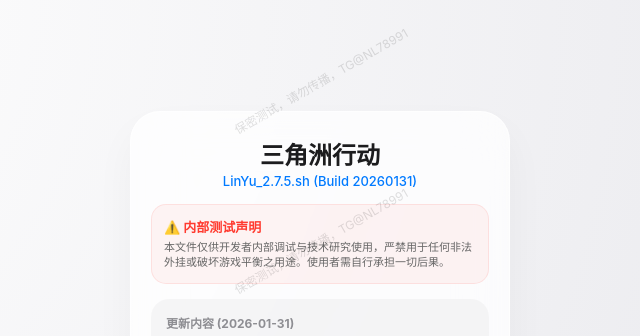
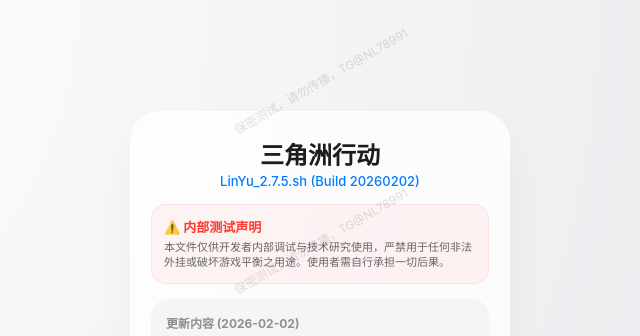
Before and after one commit to nailong78/LinYu_DF_Share, a plain HTML site: page index.html in a window 1280 px wide. Shown: the top 336 px of the page, 320-960 px from the left. Drawn offline with Linux system fonts and the light colour scheme.

Commit message:
更新 index.html

```diff
--- a/index.html
+++ b/index.html
@@ -123,7 +123,7 @@
     <div class="glass-card">
         <div>
             <h1>三角洲行动</h1>
-            <span class="version">LinYu_2.7.5.sh (Build 20260131)</span>
+            <span class="version">LinYu_2.7.5.sh (Build 20260202)</span>
 
             <div class="disclaimer">
                 <h4>⚠️ 内部测试声明</h4>
@@ -131,7 +131,7 @@
             </div>
 
             <div class="log-container">
-                <h3>更新内容 (2026-01-31)</h3>
+                <h3>更新内容 (2026-02-02)</h3>
                 <ul class="log-list">
                     <li>完美适配最新S8赛季</li>
                     <li>无视闪框/加密</li>
```
